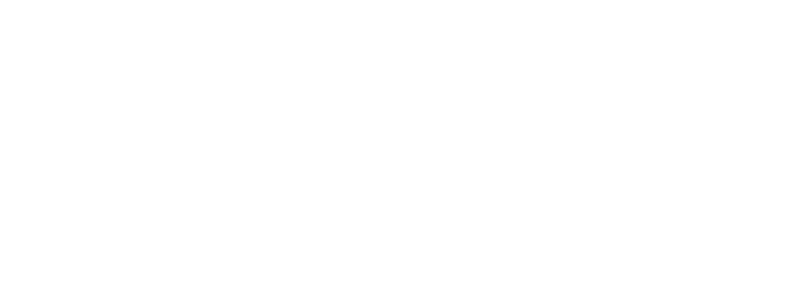
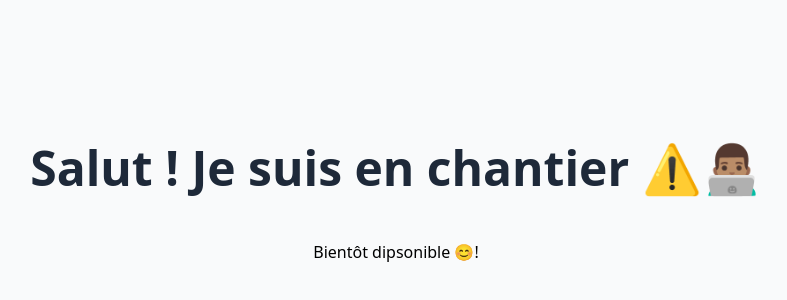
Before and after one commit to Funaki25/portfolio, an Angular app: page / in a window 1280 px wide. Shown: the part 192-492 px from the top of the page, without its empty margins (244-1031 px from the left). Built offline with nearby package versions, Linux system fonts and the light colour scheme.

Commit message:
Mise à jour de la page 404 nofound

```diff
--- a/src/app/app.html
+++ b/src/app/app.html
@@ -1 +1,2 @@
+<app-no-found-page />
 <router-outlet />
--- a/src/app/app.ts
+++ b/src/app/app.ts
@@ -1,9 +1,9 @@
 import { Component, signal } from '@angular/core';
 import { RouterOutlet } from '@angular/router';
-
+import { NoFoundPageComponent } from './feature/components/no-found-page/no-found-page';
 @Component({
   selector: 'app-root',
-  imports: [RouterOutlet],
+  imports: [RouterOutlet,NoFoundPageComponent ],
   templateUrl: './app.html',
   styleUrl: './app.scss'
 })
--- /dev/null
+++ b/src/app/feature/components/no-found-page/no-found-page.html
@@ -0,0 +1,4 @@
+<div class=" ro flex flex-col items-center justify-center h-dvh  bg-gray-50">
+  <h1 class="text-5xl font-bold animate-float text-gray-800">Salut ! Je suis en chantier ⚠👨🏽‍💻</h1>
+  <p class="mt-10">Bientôt dipsonible 😊!</p>
+</div>
--- /dev/null
+++ b/src/app/feature/components/no-found-page/no-found-page.scss
@@ -0,0 +1,14 @@
+
+
+ @keyframes float {
+        0%, 100% {
+          transform: translateY(0);
+        }
+        50% {
+          transform: translateY(-10px);
+        }
+      }
+
+      .animate-float {
+        animation: float 3s ease-in-out infinite;
+      }
```
Also changed, not shown: src/app/feature/components/no-found-page/no-found-page.ts (added, +11 -0 lines), 1 other file (tests, documents, lock files or other folders).
